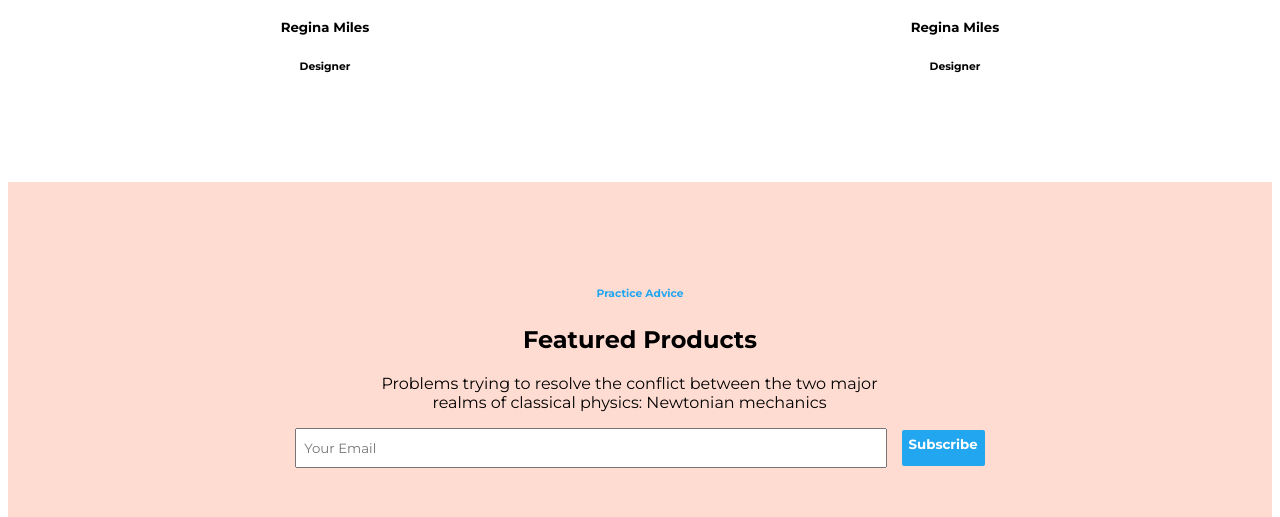
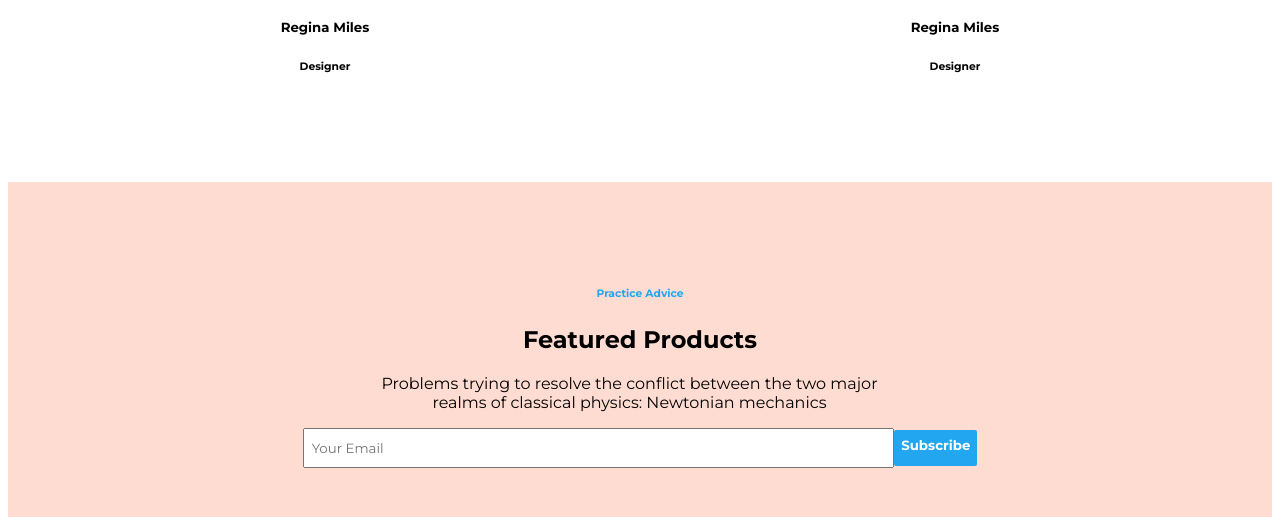
Before and after one commit to Vidhya-mvi/project.0, a plain HTML site: page index.html in a window 1280 px wide. Shown: the part 4685-5202 px from the top of the page. Drawn offline with nearby package versions, Linux system fonts and the light colour scheme.

Commit message:
button change

```diff
--- a/style.css
+++ b/style.css
@@ -47,7 +47,7 @@ p {
   justify-content: space-between;
   /*first item is aligned to the start, the last item to the end, and any additional space is evenly distributed between them*/
   align-items: center;
-  /* ligns all child elements along the vertical (cross) axis to the center, making them level within the container*/
+  /* aligns all child elements along the vertical (cross) axis to the center, making them level within the container*/
 }
 
 .hero-list {
@@ -533,6 +533,7 @@ height: 40px;
 .butn_fill.base {
  padding: 1% 1% 2% 1%;
  border-radius: 2px;
+ margin: 0;
 }
 
 /* **************************section 9**************************** */
```
